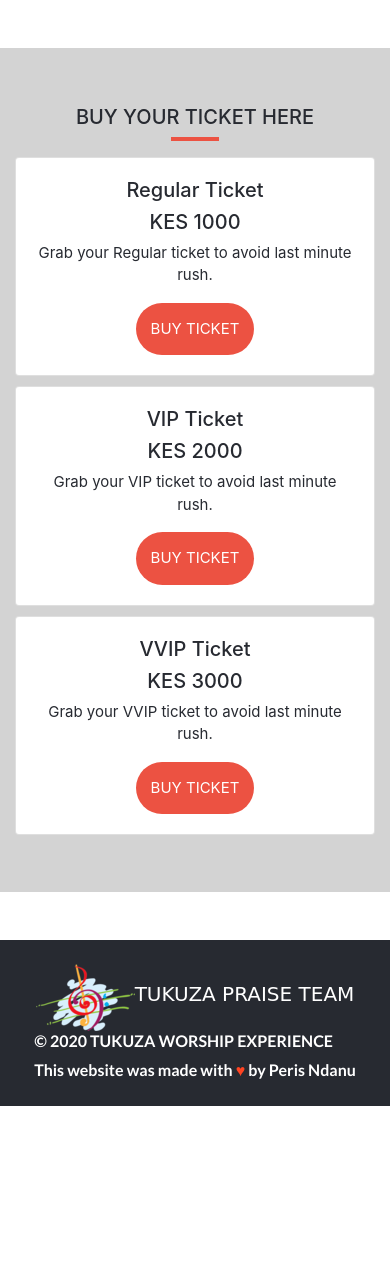
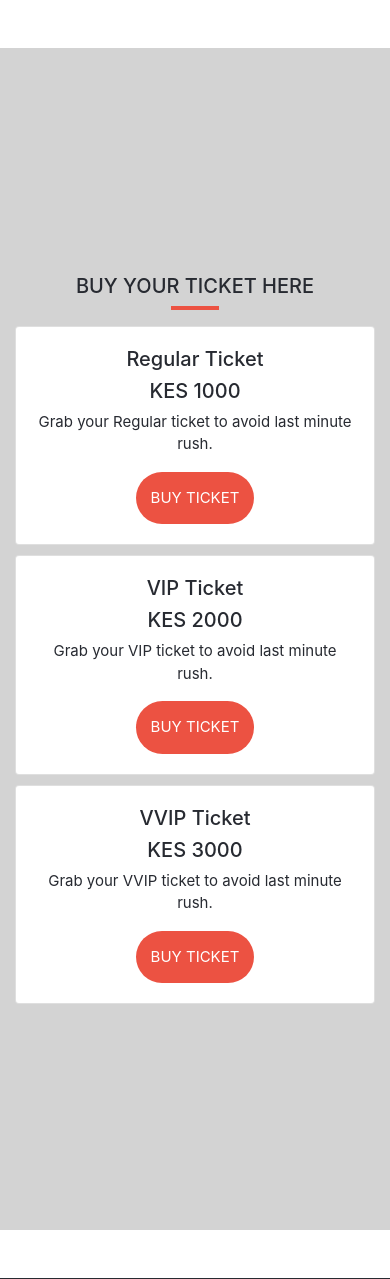
Before and after one commit to mimipeshy/conference-page, a PHP site: page /tickets.html in a window 390 px wide. Shown: the part 40-1319 px from the top of the page. Before the commit the page ends 1146 px from the top, so only its background shows below. Run offline with PHP 8.4, Linux system fonts and the light colour scheme; some libraries are stand-ins or nearby versions.

Commit message:
fixed margin errors

```diff
--- a/css/style.css
+++ b/css/style.css
@@ -338,12 +338,6 @@ footer .copyright span b {
   height: 100px;
 }
 
-.sticky-top {
-  position: sticky;
-  top: 0;
-  z-index: 1020;
-}
-
 footer .footer-container {
   justify-content: start;
   align-items: center;
@@ -354,6 +348,7 @@ footer .footer-container {
   .logo {
     display: none;
   }
+
 }
 
 @media screen and (max-width: 767px) {
@@ -364,9 +359,12 @@ footer .footer-container {
   .countdown {
     height: 42vh;
   }
-
+`
   .main-banner {
     height: 101vh;
+  }
+  .tickets-page {
+    height: 90vh;
   }
 }
 
@@ -375,6 +373,9 @@ footer .footer-container {
     flex-direction: column;
     justify-content: stretch;
     align-items: stretch;
+  }
+  .tickets-page {
+    height: 90vh;
   }
 }
 
@@ -401,8 +402,9 @@ footer .footer-container {
     gap: 10px;
   }
 
-  .tickets-page {
-    height: 100vh;
+  .tickets-page,
+  .previous-concerts {
+    height: 140vh;
   }
 }
 
```
